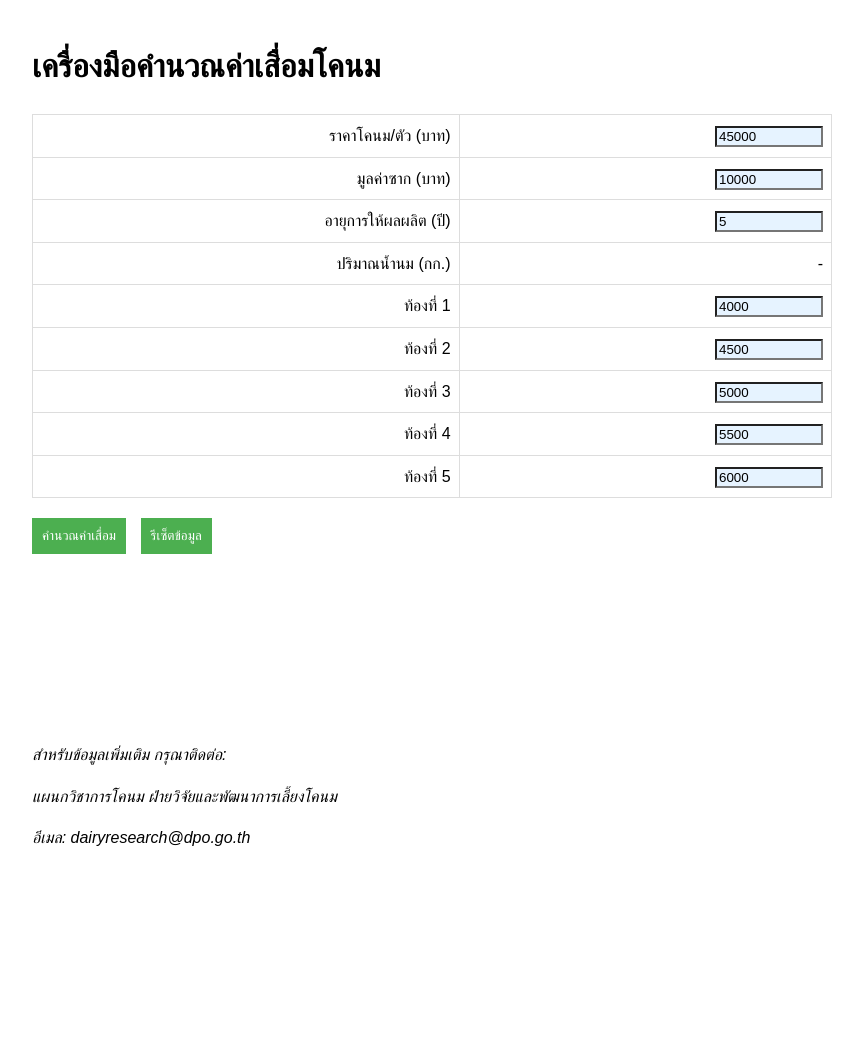
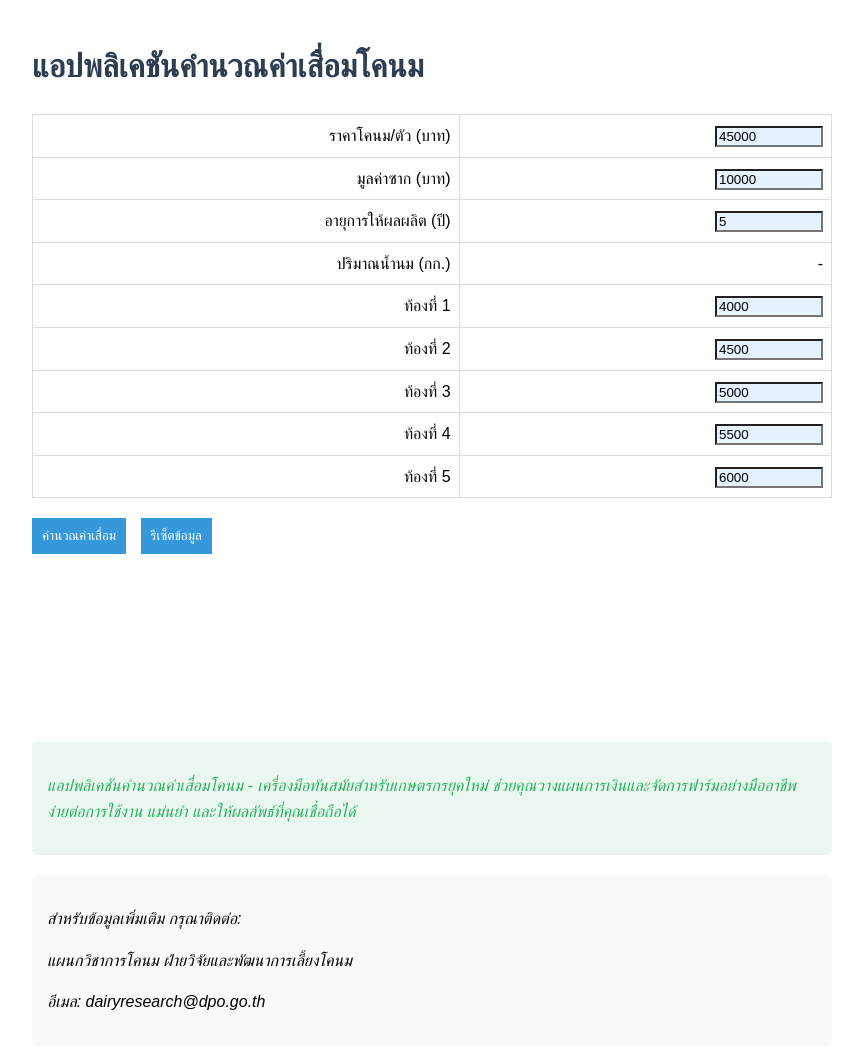
Before and after one commit to ritsawai/index.html, a plain HTML site: page index.html in a window 1280 px wide. Shown: the whole page, without its empty margins (208-1071 px from the left). Before the commit the page ends 887 px from the top, so only its background shows below. Drawn offline with nearby package versions, Linux system fonts and the light colour scheme.

Commit message:
Update index.html

```diff
--- a/index.html
+++ b/index.html
@@ -3,23 +3,26 @@
 <head>
     <meta charset="UTF-8">
     <meta name="viewport" content="width=device-width, initial-scale=1.0">
-    <title>เครื่องมือคำนวณค่าเสื่อมโคนม</title>
+    <title>แอปพลิเคชันคำนวณค่าเสื่อมโคนม</title>
     <script src="https://cdn.jsdelivr.net/npm/chart.js"></script>
     <style>
         body { font-family: Arial, sans-serif; line-height: 1.6; padding: 20px; max-width: 800px; margin: 0 auto; }
+        h1 { color: #2c3e50; }
         table { border-collapse: collapse; width: 100%; margin-bottom: 20px; }
         th, td { border: 1px solid #ddd; padding: 8px; text-align: right; }
         th { background-color: #f2f2f2; }
         input { width: 100px; }
         .blue-cell { background-color: #e6f3ff; }
-        button { padding: 10px; background-color: #4CAF50; color: white; border: none; cursor: pointer; margin-right: 10px; }
-        .contact-info { margin-top: 20px; font-style: italic; }
+        button { padding: 10px; background-color: #3498db; color: white; border: none; cursor: pointer; margin-right: 10px; }
+        button:hover { background-color: #2980b9; }
+        .contact-info { margin-top: 20px; font-style: italic; background-color: #f8f9fa; padding: 15px; border-radius: 5px; }
+        .app-description { margin-top: 20px; font-style: italic; background-color: #e9f7ef; padding: 15px; border-radius: 5px; color: #27ae60; }
         .explanation { margin-top: 10px; font-style: italic; color: #666; }
         .error { color: red; margin-top: 10px; }
     </style>
 </head>
 <body>
-    <h1>เครื่องมือคำนวณค่าเสื่อมโคนม</h1>
+    <h1>แอปพลิเคชันคำนวณค่าเสื่อมโคนม</h1>
     <div id="inputForm">
         <table>
             <tr>
@@ -67,6 +70,10 @@
     <div id="error" class="error"></div>
     <div id="result"></div>
     <canvas id="depreciationChart"></canvas>
+
+    <div class="app-description">
+        <p>แอปพลิเคชันคำนวณค่าเสื่อมโคนม - เครื่องมือทันสมัยสำหรับเกษตรกรยุคใหม่ ช่วยคุณวางแผนการเงินและจัดการฟาร์มอย่างมืออาชีพ ง่ายต่อการใช้งาน แม่นยำ และให้ผลลัพธ์ที่คุณเชื่อถือได้</p>
+    </div>
 
     <div class="contact-info">
         <p>สำหรับข้อมูลเพิ่มเติม กรุณาติดต่อ:</p>
@@ -133,13 +140,18 @@
             let productionBasedDepreciation;
             if (i === 0) {
                 productionBasedDepreciation = 0;
+            } else if (i === 1) {
+                productionBasedDepreciation = Math.round((cowPrice - salvageValue) * milkProduction[i-1] / totalMilk);
+                remainingProductionBased = cowPrice; // ยังไม่หักค่าเสื่อมในปีแรก
             } else if (i === productiveYears) {
                 productionBasedDepreciation = remainingProductionBased - salvageValue;
             } else {
                 productionBasedDepreciation = Math.round((cowPrice - salvageValue) * milkProduction[i-1] / totalMilk);
             }
             resultHTML += `<tr><td>${i}</td><td>${productionBasedDepreciation.toLocaleString('th-TH', {maximumFractionDigits: 0})}</td><td>${remainingProductionBased.toLocaleString('th-TH', {maximumFractionDigits: 0})}</td></tr>`;
-            remainingProductionBased -= productionBasedDepreciation;
+            if (i > 0) {
+                remainingProductionBased -= productionBasedDepreciation;
+            }
             productionBasedData.push(remainingProductionBased);
         }
         resultHTML += '</table>';
```
